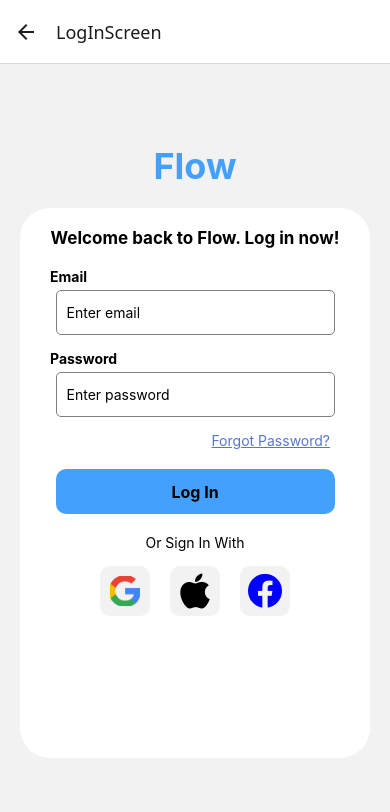
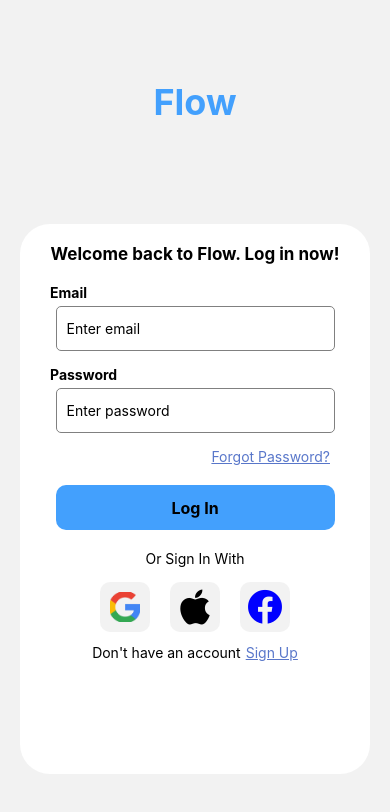
Before and after one commit to Thando1277/Flow, a React Native app: screen /LogInScreen in a window 390 px wide. Shown: the top 812 px of the page. Built offline with nearby package versions, Linux system fonts and the light colour scheme.

Commit message:
Removed the header title

```diff
--- a/App.js
+++ b/App.js
@@ -17,10 +17,18 @@ export default function App() {
   return (
     <NavigationContainer>
       <Stack.Navigator>
-        <Stack.Screen name='SignUp' component={SignUp}/>
+        <Stack.Screen name='SignUp' component={SignUp}
+          options={{headerShown: false}}
+        />
         <Stack.Screen name='HomeScreen' component={HomeScreen}/>
-        <Stack.Screen name='LogInScreen' component={LogInScreen}/>
-        <Stack.Screen name='TransactionScreen' component={TransactionScreen}/>
+        <Stack.Screen name='LogInScreen' component={LogInScreen} options={{
+          headerShown: false,
+        }}/>
+        <Stack.Screen name='TransactionScreen' component={TransactionScreen}
+          options={{
+            headerShown: false
+          }}
+        />
         <Stack.Screen name='ReportsScreen' component={ReportsScreen}/>
         <Stack.Screen name='SettingsScreen' component={SettingsScreen}/>
         <Stack.Screen name='AddTransactionScreen' component={AddTransactionScreen}/>
@@ -36,4 +44,7 @@ const styles = StyleSheet.create({
     alignItems: 'center',
     justifyContent: 'center',
   },
+  logInNav: {
+    backgroundColor: 'blue'
+  }
 });
--- a/Screens/LogInScreen.jsx
+++ b/Screens/LogInScreen.jsx
@@ -23,12 +23,16 @@ const LogInScreen = () => {
     const [password, setPassword] = useState('');
 
     const handleLogIn = async () => {
-        try {
-            const userCredential = await signInWithEmailAndPassword(auth, email, password);
-            Alert.alert('Logged in');
-            navigation.replace('HomeScreen');
-        } catch (error) {
-            console.error(error.message);
+        if (email.trim() == "" || password.trim() == ""){
+            Alert.alert('Log in Failed', 'Fill all missing fields');
+        }else {
+            try {
+                const userCredential = await signInWithEmailAndPassword(auth, email, password);
+                Alert.alert('Logged in');
+                navigation.replace('HomeScreen');
+            } catch (error) {
+                Alert.alert("Something went wrong", "Email or Password might be wrong, Try again!")
+            }
         }
     };
 
@@ -97,6 +101,13 @@ const LogInScreen = () => {
                                 <FontAwesome5 name="facebook" size={35} color="blue" />
                             </TouchableOpacity>
                         </View>
+
+                        <View style={{alignItems: 'center', flexDirection: 'row', gap: 5, marginTop: 12}}>
+                            <Text>Don't have an account</Text>
+                            <TouchableOpacity onPress={() => navigation.navigate('SignUp')}>
+                                <Text style={{textDecorationLine: 'underline', color: '#123db3b3'}}>Sign Up</Text>
+                            </TouchableOpacity>
+                        </View>
                     </View>
                 </View>
             </ScrollView>
@@ -117,7 +128,7 @@ const styles = StyleSheet.create({
         fontWeight: 'bold',
         fontSize: 36,
         color: '#43a0fdff',
-        marginBottom: 20
+        marginBottom: 100
     },
     formContainer: {
         backgroundColor: 'white',
```
Also changed, not shown: Components/BackButton.jsx (added, +14 -0 lines).
